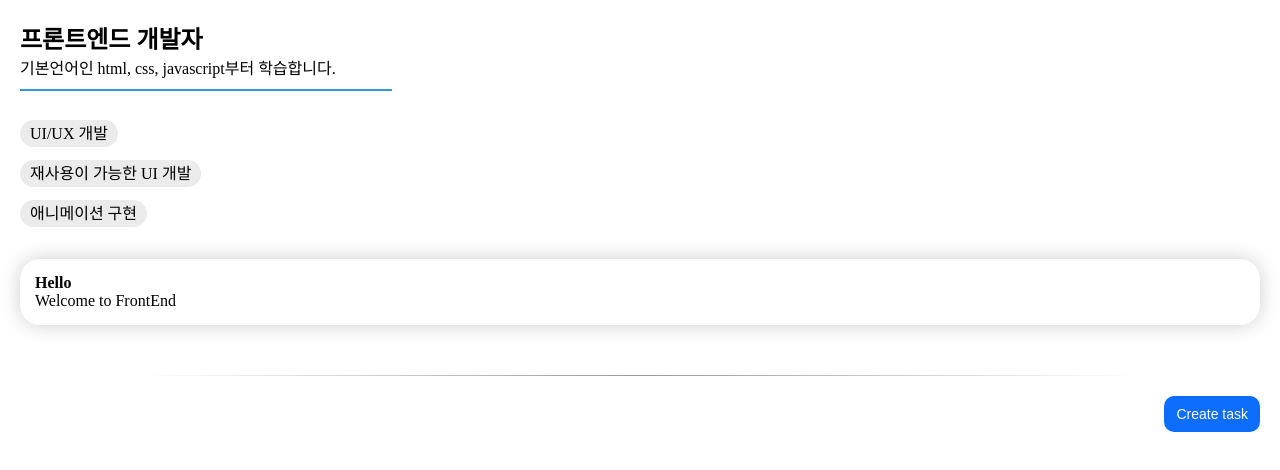
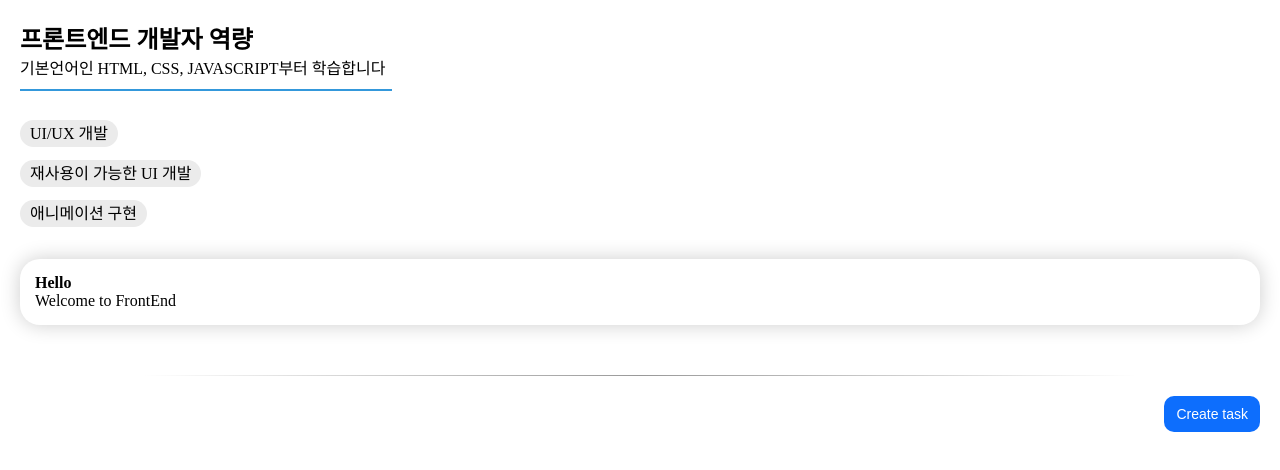
Before and after one commit to inns21/react_study, a React (Create React App) app: page / in a window 1280 px wide. Shown: the top 470 px of the page. Built offline with nearby package versions, Linux system fonts and the light colour scheme.

Commit message:
클래스형을 함수형으로 변경하기

```diff
--- a/src/App.js
+++ b/src/App.js
@@ -1,11 +1,128 @@
 import './App.css';
-import React, { Component } from 'react'
+import React, { Component, useState } from 'react'
 import Myheader from './component/Myheader';
 import Mynav from './component/Mynav';
 import ReadArticle from './component/ReadArticle';
 import CreateArticle from './component/CreateArticle';
 import UpdateArticle from './component/UpdateArticle';
 
+const App = () => {
+  // 변경이 많이 될거다? state
+  // 변경이 많이 안된다? 일반 변수
+  let max_menu_id = 3;
+  let welcome = {
+    title: 'Hello',
+    desc: 'Welcome to FrontEnd'
+  }
+  let subject = {
+    title: '프론트엔드 개발자 역량',
+    desc: '기본언어인 HTML, CSS, JAVASCRIPT부터 학습합니다'
+  }
+  const [mode, setMode] = useState('welcome');
+  const [selected_id, setSelectedId] = useState(2);
+  const [menus, setMenus] = useState([
+    {id:1, title:'UI/UX 개발 ', desc:'사용자 인터페이스와 사용자가 웹사이트를 이용하면 느끼고 생각하는 총체적 경험을 개발 '},
+    {id:2, title:'재사용이 가능한 UI 개발 ', desc:'앵귤러, 리엑트, 뷰등의 자바스크립트 프레임워크를 가지고 재사용할 수 있는 UI를 만든다.  '},
+    {id:3, title:'애니메이션 구현  ', desc:'CSS 또는 javascript를 사용해 다양한 효과의 애니메이션 구현한다.'},
+  ]);
+
+  const getReadArticle = () => {
+    let idx = menus.findIndex((item) => (item.id === selected_id));
+    let data = menus[idx];
+    return data;
+  }
+
+  const getArticles = () => {
+    let _title, _desc, _article = null;
+    if (mode === 'welcome') {
+      _title = welcome.title;
+      _desc = welcome.desc;
+      _article = <ReadArticle title={_title} desc={_desc} mode={mode}></ReadArticle>
+    } else if (mode === 'read') {
+
+      let _data = getReadArticle()
+
+      _article = <ReadArticle title={_data.title} desc={_data.desc} onChangeMode={(_mode) => {
+        if (_mode === 'delete') {
+          if (window.confirm("정말 삭제할까요?")) {
+            let _menus = Array.from(menus);
+            let idx = _menus.findIndex(item => (item.id === selected_id));
+            console.log(idx)
+            _menus.splice(idx, 1);
+
+            setMenus(_menus);
+            setMode('welcome');
+
+          }
+
+        } else {
+          setMode('update');
+        }
+      }}></ReadArticle>
+
+    } else if (mode === 'create') {
+      _article = <CreateArticle onSubmit={(_title, _desc) => {
+        max_menu_id += 1;
+
+        let _menus = Array.from(menus);
+        _menus.push({id:max_menu_id, title:_title, desc:_desc})
+
+        setMenus(_menus);
+        setMode('read');
+        setSelectedId(max_menu_id);
+
+      }}></CreateArticle>
+    } else if (mode === 'update') {
+      let _content = getReadArticle();
+      _article = <UpdateArticle data={ _content} onSubmit={(_id,_title, _desc) => {
+
+        let _menus = Array.from(menus);
+        _menus.forEach((item, index) => {
+          if (item.id === _id) {
+            _menus[index] = {id:_id, title:_title, desc:_desc}
+          }
+        });
+
+        setMenus(_menus);
+        setMode('read');
+
+      }}></UpdateArticle>
+
+    }
+    return _article;
+  }
+  return (
+    <div className='App'>
+      <Myheader
+          title={subject.title}
+          desc={subject.desc}
+          onChangeMode = {() => {
+            setMode('welcome');
+          }}>
+      </Myheader>
+      <Mynav data={menus} onChangePage={(id) => {
+        setMode('read');
+        setSelectedId(id);
+      }}></Mynav>
+
+      {getArticles()}
+
+      <hr/>
+        <div className="menu">
+          <button type='button' className='primary' onClick={() => {
+          setMode('create');
+          }}>
+            Create task
+          </button>
+        </div>
+    </div>
+  )
+}
+
+export default App;
+
+
+/*
 class App extends Component {
   constructor(props) {
     super(props);
@@ -30,25 +147,25 @@ class App extends Component {
   }
 
   getReadArticle() {
-    let idx = this.state.menus.findIndex((item) => (item.id === this.state.selected_id));
-    let data = this.state.menus[idx];
+    let idx = menus.findIndex((item) => (item.id === selected_id));
+    let data = menus[idx];
     return data;
   }
 
   // welcome, read, create 함수로 만들기
   getArticles() {
     let _title, _desc, _article = null;
-    if (this.state.mode === 'welcome') {
-      _title = this.state.welcome.title;
-      _desc = this.state.welcome.desc;
-      _article = <ReadArticle title={_title} desc={_desc} mode={this.state.mode}></ReadArticle>
-    } else if (this.state.mode === 'read') {
+    if (mode === 'welcome') {
+      _title = welcome.title;
+      _desc = welcome.desc;
+      _article = <ReadArticle title={_title} desc={_desc} mode={mode}></ReadArticle>
+    } else if (mode === 'read') {
       let _data = this.getReadArticle()
       _article = <ReadArticle title={_data.title} desc={_data.desc} onChangeMode={(_mode) => {
         if (_mode === 'delete') {
           if (window.confirm("정말 삭제할까요?")) {
-            let _menus = Array.from(this.state.menus);
-            let idx = _menus.findIndex(item => (item.id === this.state.selected_id));
+            let _menus = Array.from(menus);
+            let idx = _menus.findIndex(item => (item.id === selected_id));
             console.log(idx)
             _menus.splice(idx, 1);
             this.setState({
@@ -65,24 +182,24 @@ class App extends Component {
         }
       }}></ReadArticle>
 
-    } else if (this.state.mode === 'create') {
+    } else if (mode === 'create') {
       _article = <CreateArticle onSubmit={(_title, _desc) => {
         console.log(_title, _desc);
         this.max_menu_id += 1;
-        // let _menus = this.state.menus.concat({id: this.max_menu_id, title: _title, desc: _desc})
+        // let _menus = menus.concat({id: this.max_menu_id, title: _title, desc: _desc})
         // this.setState({
         //   menus: _menus
         // });
 
         // 생명주기 함수 shouldComponentUpdate에 적용이 안 됨
-        // this.state.menus.push(
+        // menus.push(
         //   {id:this.max_menu_id, title:_title, desc:_desc}
         // )
         // this.setState({
-        //   menus:this.state.menus
+        //   menus:menus
         // });
 
-        let _menus = Array.from(this.state.menus);
+        let _menus = Array.from(menus);
         _menus.push({id:this.max_menu_id, title:_title, desc:_desc})
         this.setState({
           menus: _menus,
@@ -91,11 +208,11 @@ class App extends Component {
         });
 
       }}></CreateArticle>
-    } else if (this.state.mode === 'update') {
+    } else if (mode === 'update') {
       let _content = this.getReadArticle();
       _article = <UpdateArticle data={ _content} onSubmit={(_id,_title, _desc) => {
 
-        let _menus = Array.from(this.state.menus);
+        let _menus = Array.from(menus);
         _menus.forEach((item, index) => {
           if (item.id === _id) {
             _menus[index] = {id:_id, title:_title, desc:_desc}
@@ -117,15 +234,15 @@ class App extends Component {
     return (
       <div className='App'>
         <Myheader
-          title={this.state.subject.title}
-          desc={this.state.subject.desc}
+          title={subject.title}
+          desc={subject.desc}
           onChangeMode = {() => {
             this.setState({
               mode: 'welcome'
             })
           }}>
         </Myheader>
-        <Mynav data={this.state.menus} onChangePage={(id) => {
+        <Mynav data={menus} onChangePage={(id) => {
           this.setState({
             mode: 'read',
             selected_id: id
@@ -144,11 +261,9 @@ class App extends Component {
           }}>
             Create task
           </button>
-          {/* <a href="/create" class="primary">Create task</a> */}
         </div>
       </div>
     )
   }
 }
-
-export default App;
+ */
--- a/src/component/Mynav.js
+++ b/src/component/Mynav.js
@@ -1,5 +1,40 @@
-import React, { Component } from "react"
+import React, { Component, useEffect, useState } from "react"
 
+const Mynav = ({ data, onChangePage }) => {
+  // 부모로부터 받은 값을 변경되었는지 확인? state에 넣어야함
+  const [list, setList] = useState([]);
+  let lists = [];
+  const getList = () => {
+    data.forEach(item => {
+      lists.push(
+        <li key={item.id}>
+          <a href="/" onClick={(e) => {
+            e.preventDefault();
+            onChangePage(item.id);
+          }}>
+            {item.title}
+          </a>
+        </li>
+      );
+    });
+    setList(lists);
+  }
+  useEffect(() => {
+    getList();
+    console.log('getList 실행');
+  }, [data]);
+  return (
+    <nav>
+      <ul>
+        {list}
+      </ul>
+    </nav>
+  )
+}
+
+export default Mynav;
+
+/*
 class Mynav extends Component{
 
   //  렌더 할 지 말 지 결정
@@ -41,5 +76,4 @@ class Mynav extends Component{
     )
   }
 }
-
-export default Mynav;
+*/
```
